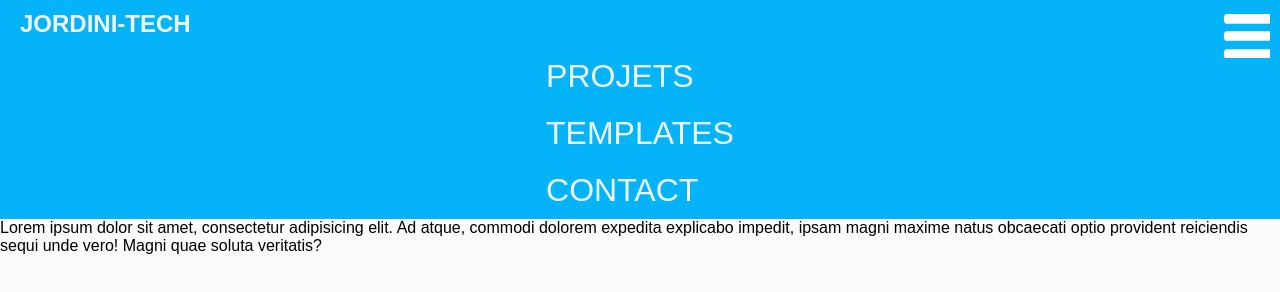
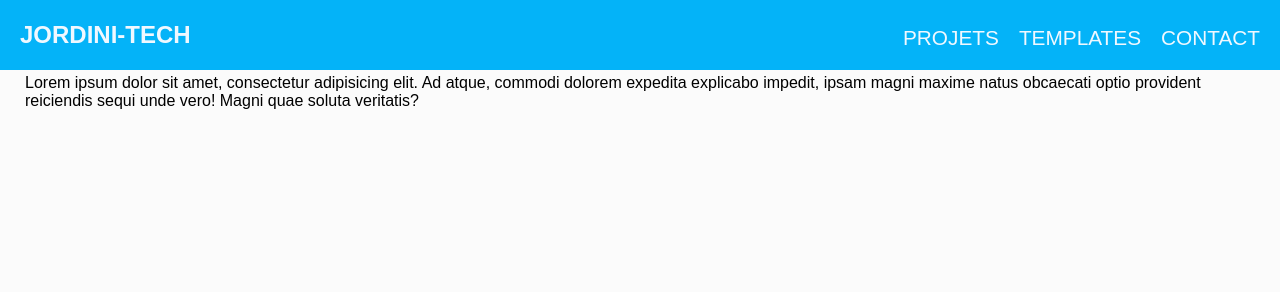
Before and after one commit to jordinitech/jordinitech.github.io, a plain HTML site: page index.html in a window 1280 px wide. Drawn offline with nearby package versions, Linux system fonts and the light colour scheme.

Commit message:
CSS Files

```diff
--- a/css/main.css
+++ b/css/main.css
@@ -10,6 +10,10 @@ body {
   font-family: sans-serif;
 }
 
+header {
+  -webkit-box-shadow: 1px 5px 15px -2px rgba(0, 0, 0, 0.36);
+  box-shadow: 1px 5px 15px -2px rgba(0, 0, 0, 0.36);
+}
 header a {
   color: inherit;
   text-decoration: none;
@@ -20,19 +24,23 @@ header nav {
   display: flex;
   flex-direction: column;
   align-items: center;
+  position: fixed;
+  top: 0;
+  width: 100%;
 }
 header nav span.togglerNav {
   cursor: pointer;
   position: absolute;
-  top: 10px;
+  width: 48px;
+  height: 48px;
+  top: 5px;
   right: 10px;
 }
 header nav .brand {
   font-weight: 700;
   font-size: 1.5rem;
   padding: 10px;
-  margin-left: 10px;
-  margin-right: auto;
+  margin: 10px auto 10px 10px;
   position: relative;
 }
 header nav .brand::after {
@@ -52,7 +60,8 @@ header nav .brand:hover::after {
   left: 0;
 }
 header nav ul {
-  display: flex;
+  overflow: hidden;
+  display: none;
   list-style: none;
   flex-direction: column;
 }
@@ -60,11 +69,14 @@ header nav ul li {
   padding: 6px 0;
   width: 100%;
 }
+header nav ul li:last-child {
+  margin-bottom: 10px;
+}
 header nav ul li a {
   position: relative;
   display: block;
   text-decoration: none;
-  font-size: 2rem;
+  font-size: 1.3rem;
   text-transform: uppercase;
   padding: 4px 0;
   transition: 0.5s;
@@ -89,9 +101,49 @@ header nav ul li a:hover::after {
   transform-origin: left;
 }
 
+main {
+  margin-top: min(100px, 5%);
+  padding: 10px 25px;
+  height: 100vh;
+}
+
+/**
+Media Queries
+ */
+@media all and (min-width: 880px) {
+  header nav ul {
+    display: none;
+    flex-direction: row;
+  }
+  header nav ul li {
+    margin: 0 10px;
+  }
+}
+@media all and (min-width: 1024px) {
+  header nav {
+    flex-direction: row;
+  }
+  header nav .togglerNav {
+    display: none;
+  }
+  header nav ul {
+    display: flex;
+    margin-right: 10px;
+  }
+}
 @media all and (min-height: 800px) {
   header nav {
-    min-height: 100px;
+    min-height: 80px;
+  }
+}
+@media screen and (max-height: 800px) {
+  header nav {
+    min-height: 70px;
+  }
+}
+@media all and (min-width: 500px) {
+  nav ul {
+    margin-top: 15px;
   }
 }
 
```
Also changed, not shown: 1 other file.
